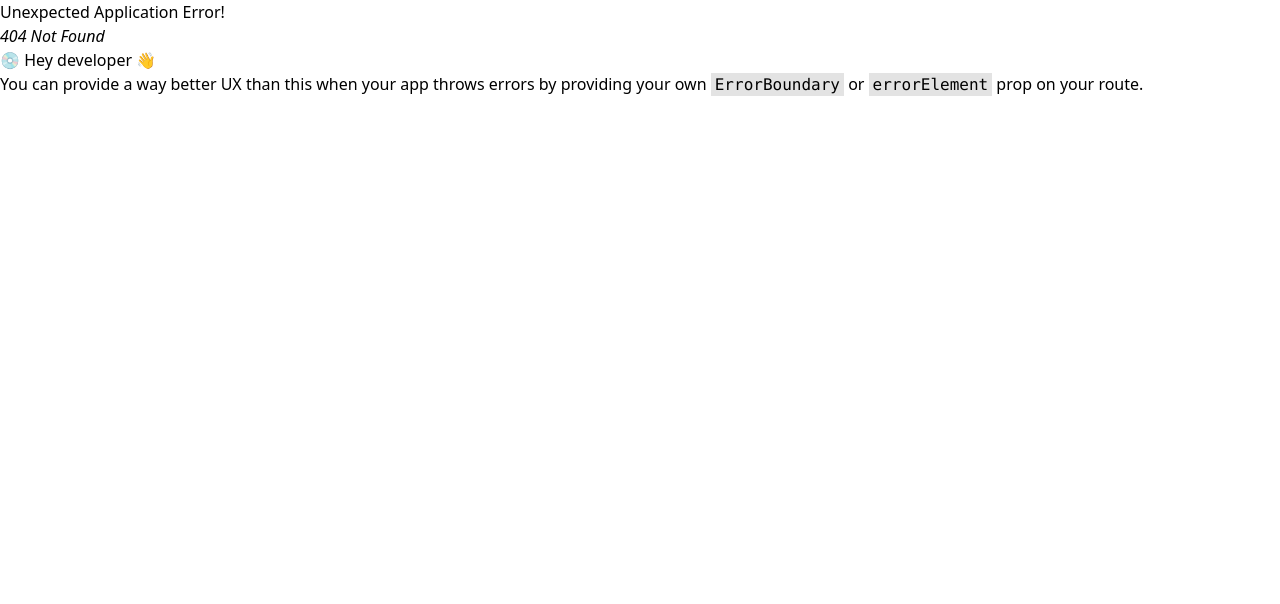
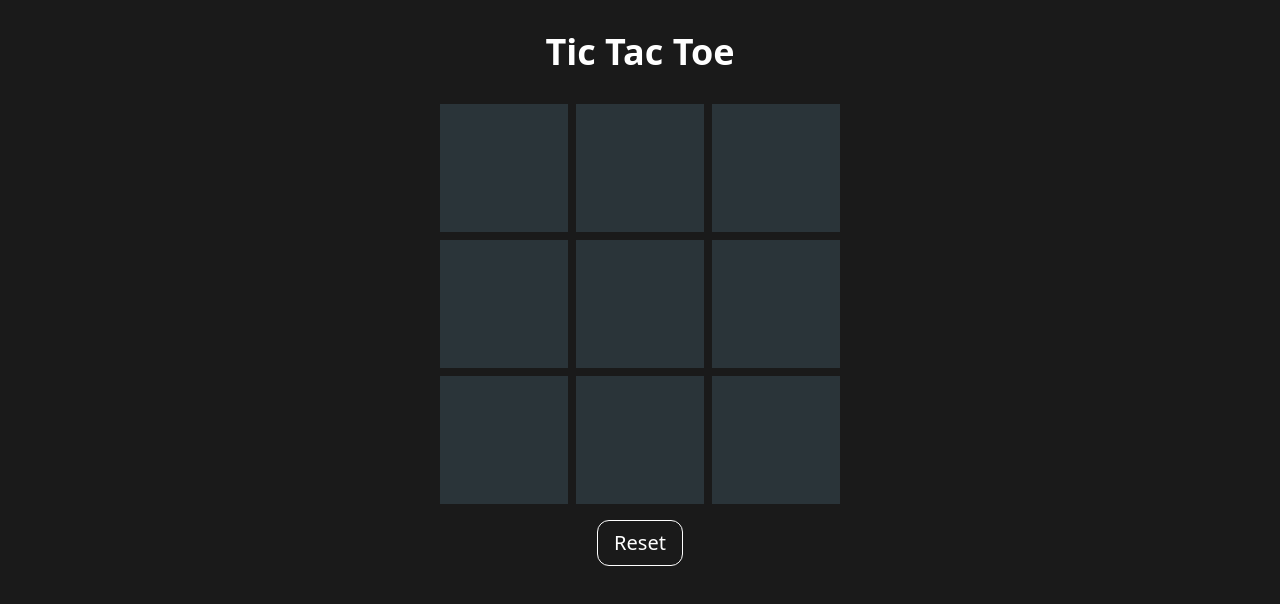
Before and after one commit to gunjanai/machine-coding-practice, a React (Create React App) app: page /tic-tac-toe in a window 1280 px wide. Before the commit this address had no page. Shown: the top 604 px of the page. Built offline with nearby package versions, Linux system fonts and the light colour scheme.

Commit message:
Traffic lights created

```diff
--- a/public/index.html
+++ b/public/index.html
@@ -2,14 +2,14 @@
 <html lang="en">
   <head>
     <meta charset="utf-8" />
-    <link rel="icon" href="%PUBLIC_URL%/favicon.ico" />
+    <link rel="icon" href="%PUBLIC_URL%/shire-logo.png" />
     <meta name="viewport" content="width=device-width, initial-scale=1" />
     <meta name="theme-color" content="#000000" />
     <meta
       name="description"
       content="Web site created using create-react-app"
     />
-    <link rel="apple-touch-icon" href="%PUBLIC_URL%/logo192.png" />
+    <link rel="apple-touch-icon" href="%PUBLIC_URL%/shire-logo.png" />
     <!--
       manifest.json provides metadata used when your web app is installed on a
       user's mobile device or desktop. See https://developers.google.com/web/fundamentals/web-app-manifest/
@@ -24,7 +24,7 @@
       work correctly both with client-side routing and a non-root public URL.
       Learn how to configure a non-root public URL by running `npm run build`.
     -->
-    <title>React App</title>
+    <title>Machine Coding Round Practice</title>
   </head>
   <body>
     <noscript>You need to enable JavaScript to run this app.</noscript>
--- a/src/components/body/routesData.js
+++ b/src/components/body/routesData.js
@@ -47,6 +47,14 @@ const routesData = [
     path: "/tabs",
     textToDisplay: "Tabs",
   },
+  {
+    path: "/tic-tac-toe",
+    textToDisplay: "Tic Tac Toe",
+  },
+  {
+    path: "/traffic-lights",
+    textToDisplay: "Traffic Lights",
+  },
 ];
 
 export default routesData;
--- a/src/components/tabs/Tabs.jsx
+++ b/src/components/tabs/Tabs.jsx
@@ -1,7 +1,6 @@
 import { useState } from "react";
 import Table from "../table-pagination/Table";
 import StarRating from "../starRating/StarRating";
-import Accordion from "../accordion/Accordion";
 import AccordionWrapper from "../accordion/AccordionWrapper";
 
 const tabs = ["Table", "Star Rating", "Accordion"];
--- /dev/null
+++ b/src/components/tic-tac-toe/Board.jsx
@@ -0,0 +1,5 @@
+function Board() {
+  return <div></div>;
+}
+
+export default Board;
--- /dev/null
+++ b/src/components/tic-tac-toe/Tictactoe.jsx
@@ -0,0 +1,41 @@
+import { useState } from "react";
+
+function Tictactoe() {
+  const [userPlay, setUserPlay] = useState(true);
+  const [gameData, setGameData] = useState({});
+  const [reset, setReset] = useState(false);
+
+  const handleReset = () => {
+    setReset(true);
+  };
+
+  const handleClick = (boxNumber) => {
+    if (userPlay) {
+    }
+  };
+
+  return (
+    <div className="bg-[#1A1A1A] w-[100vw] h-[100vh] flex flex-col items-center text-white">
+      <h1 className=" text-4xl font-bold m-8">Tic Tac Toe</h1>
+      <div className="grid grid-cols-3 gap-2">
+        {[0, 1, 2, 3, 4, 5, 6, 7, 8].map((boxNumber) => (
+          <div
+            className="w-32 h-32 bg-[#2A3439]"
+            key={boxNumber}
+            onClick={() => handleClick(boxNumber)}
+          >
+            {}
+          </div>
+        ))}
+      </div>
+      <button
+        className="text-xl border-white border p-2 px-4 rounded-xl mt-4"
+        onClick={handleReset}
+      >
+        Reset
+      </button>
+    </div>
+  );
+}
+
+export default Tictactoe;
--- /dev/null
+++ b/src/components/traffic-lights/TrafficLights.jsx
@@ -0,0 +1,50 @@
+import { act, useEffect, useState } from "react";
+
+const lights = [
+  {
+    light: "red",
+    css: "bg-red-600",
+    switchOn: "3000",
+    next: "green",
+  },
+  {
+    light: "yellow",
+    css: "bg-yellow-600",
+    switchOn: "500",
+    next: "red",
+  },
+  {
+    light: "green",
+    css: "bg-green-400",
+    switchOn: "2000",
+    next: "yellow",
+  },
+];
+
+function TrafficLights() {
+  const [activeLight, setActiveLight] = useState("green");
+  const light = lights.find((light) => activeLight === light.light);
+
+  useEffect(() => {
+    const timer = setTimeout(() => {
+      setActiveLight(light.next);
+    }, [light.switchOn]);
+
+    return () => clearTimeout(timer);
+  }, [light, activeLight]);
+
+  return (
+    <div className="w-[100vw] h-[100vh] flex flex-col items-center">
+      <h1 className="text-4xl font-bold m-8">Traffic lights</h1>
+      {lights.map((current) => (
+        <div
+          className={`w-20 h-20 m-4 rounded-full border border-black bg-gray-300 ${
+            activeLight === current.light && current.css
+          }`}
+        ></div>
+      ))}
+    </div>
+  );
+}
+
+export default TrafficLights;
```
Also changed, not shown: src/index.js (+10 -0 lines), public/shire-logo.png (added).
